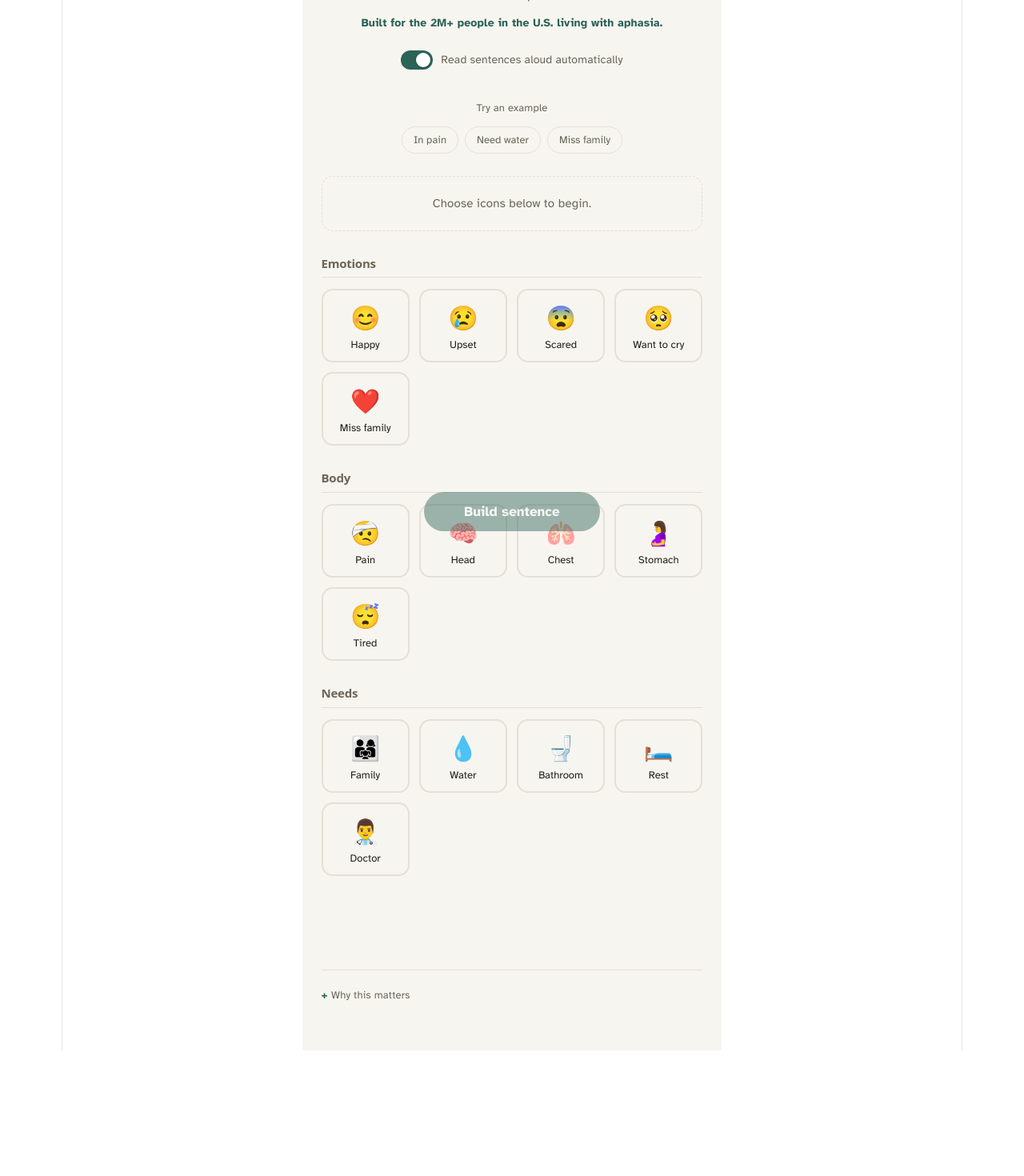
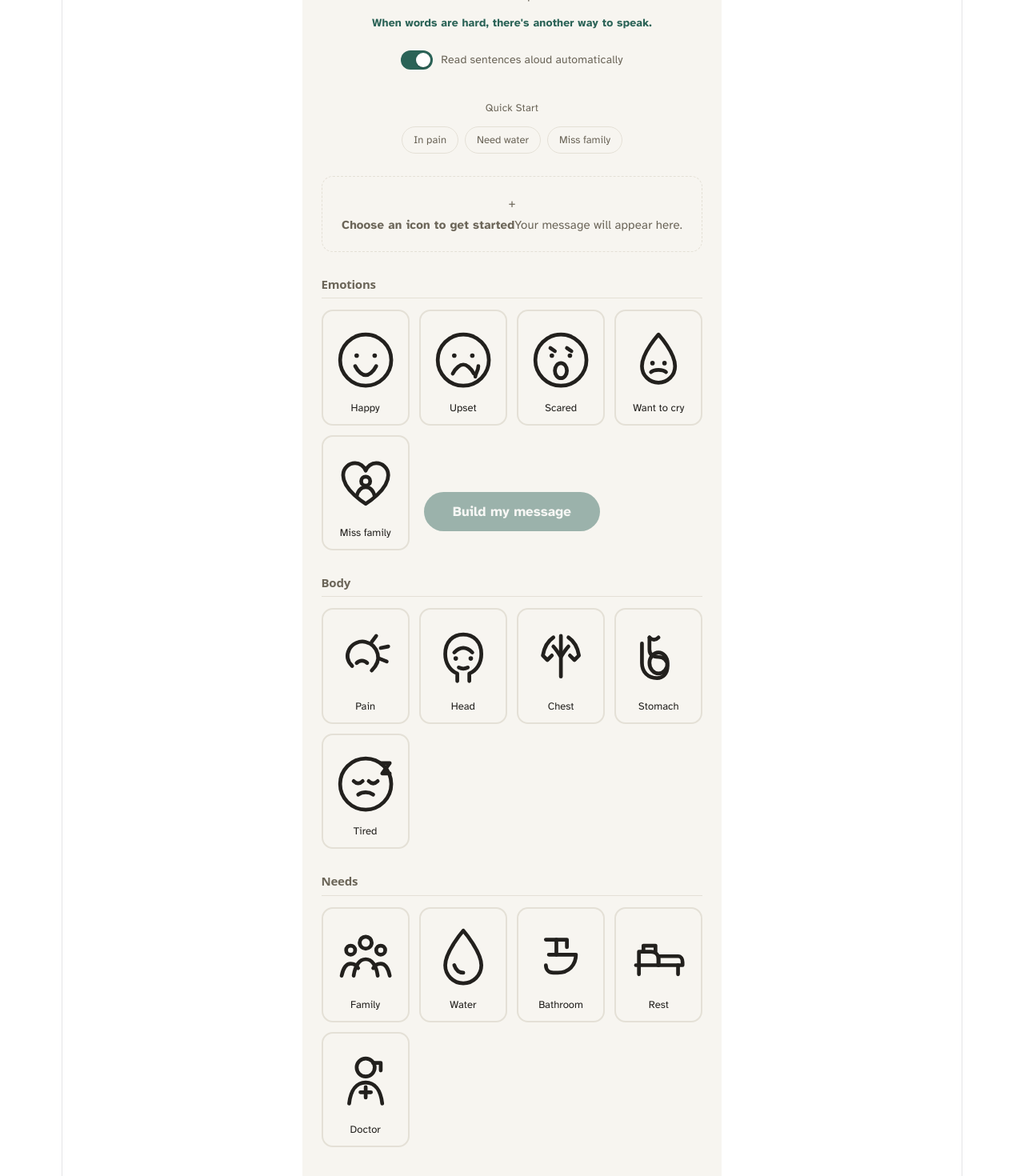
Before and after one commit to kyewrei-art/Echo-of-words, a React (Vite) app in the folder frontend/: page / in a window 1280 px wide. Shown: the part 120-1590 px from the top of the page at 80% size. Before the commit the page ends 1433 px from the top, so only its background shows below. Built offline with nearby package versions, Linux system fonts and the light colour scheme.

Commit message:
Refine frontend UI and icon experience - replace emoji icons with custom SVG icons - added speech controls

```diff
--- a/frontend/src/App.jsx
+++ b/frontend/src/App.jsx
@@ -9,6 +9,184 @@ const EXAMPLES = [
 ];
 
 function App() {
+
+  function IconGraphic({ icon }) {
+  const commonProps = {
+    viewBox: '0 0 48 48',
+    className: 'icon-svg',
+    fill: 'none',
+    stroke: 'currentColor',
+    strokeWidth: 2.5,
+    strokeLinecap: 'round',
+    strokeLinejoin: 'round',
+    'aria-hidden': 'true',
+  };
+
+  switch (icon.id) {
+    // ───────────── Emotions ─────────────
+
+    case 'happy':
+      return (
+        <svg {...commonProps}>
+          <circle cx="24" cy="24" r="17" />
+          <circle cx="18" cy="21" r="1.5" fill="currentColor" stroke="none" />
+          <circle cx="30" cy="21" r="1.5" fill="currentColor" stroke="none" />
+          <path d="M17 28c2 4 5 6 7 6s5-2 7-6" />
+        </svg>
+      );
+
+    case 'sad':
+      return (
+        <svg {...commonProps}>
+          <circle cx="24" cy="24" r="17" />
+          <circle cx="18" cy="21" r="1.5" fill="currentColor" stroke="none" />
+          <circle cx="30" cy="21" r="1.5" fill="currentColor" stroke="none" />
+          <path d="M17 33c2-4 5-6 7-6s5 2 7 6" />
+          <path d="M34 28c0 3-2 5-2 7" />
+        </svg>
+      );
+
+    case 'scared':
+      return (
+        <svg {...commonProps}>
+          <circle cx="24" cy="24" r="17" />
+          <circle cx="18" cy="21" r="1.5" fill="currentColor" stroke="none" />
+          <circle cx="30" cy="21" r="1.5" fill="currentColor" stroke="none" />
+          <ellipse cx="24" cy="31" rx="4" ry="5" />
+          <path d="M17 16l3 2M31 18l-3-2" />
+        </svg>
+      );
+
+    case 'want_cry':
+      return (
+        <svg {...commonProps}>
+          <path d="M24 7C24 7 13 19 13 28a11 11 0 0 0 22 0C35 19 24 7 24 7Z" />
+          <circle cx="20" cy="26" r="1.5" fill="currentColor" stroke="none" />
+          <circle cx="28" cy="26" r="1.5" fill="currentColor" stroke="none" />
+          <path d="M19 32c2-2 8-2 10 0" />
+        </svg>
+      );
+
+    case 'miss_family':
+      return (
+        <svg {...commonProps}>
+          <path d="M24 36S9 27 9 17c0-5 4-8 8-8 3 0 6 2 7 5 1-3 4-5 7-5 4 0 8 3 8 8 0 10-15 19-15 19Z" />
+          <circle cx="24" cy="21" r="3" />
+          <path d="M18 31c1-4 3-6 6-6s5 2 6 6" />
+        </svg>
+      );
+
+    // ───────────── Body ─────────────
+
+    case 'pain':
+      return (
+        <svg {...commonProps}>
+          <path d="M15 29c-3-3-4-7-2-11 2-4 7-6 11-5 4 1 7 4 8 8 1 4-1 8-4 11" />
+          <path d="M28 13l3-4M34 17l5-1M33 24l5 2" />
+          <path d="M18 27c2-2 5-2 7 0" />
+        </svg>
+      );
+
+    case 'head':
+      return (
+        <svg {...commonProps}>
+          <path d="M20 39v-5c-5-2-8-7-8-13 0-8 5-13 12-13s12 5 12 13c0 6-3 11-8 13v5" />
+          <path d="M18 20c2-2 4-3 6-3M30 20c-2-2-4-3-6-3" />
+          <circle cx="19" cy="24" r="1.5" fill="currentColor" stroke="none" />
+          <circle cx="29" cy="24" r="1.5" fill="currentColor" stroke="none" />
+          <path d="M21 30c2 1 4 1 6 0" />
+        </svg>
+      );
+
+    case 'chest':
+      return (
+        <svg {...commonProps}>
+          <path d="M19 10c-3 2-6 6-7 12l3 3 3-3" />
+          <path d="M29 10c3 2 6 6 7 12l-3 3-3-3" />
+          <path d="M24 9v27" />
+          <path d="M19 16c2 2 3 4 5 7M29 16c-2 2-3 4-5 7" />
+        </svg>
+      );
+
+    case 'stomach':
+      return (
+        <svg {...commonProps}>
+          <path d="M18 10v8c0 4 3 5 6 5s6 2 6 6c0 5-3 8-7 8-6 0-10-4-10-10V14" />
+          <path d="M18 10c2 2 4 2 6 0" />
+          <ellipse cx="24" cy="27" rx="6" ry="7" />
+        </svg>
+      );
+
+    case 'tired':
+      return (
+        <svg {...commonProps}>
+          <circle cx="24" cy="24" r="17" />
+          <path d="M16 22c2 2 4 2 6 0M26 22c2 2 4 2 6 0" />
+          <path d="M19 31c3-2 7-2 10 0" />
+          <path d="M34 10h6l-5 7h5" />
+        </svg>
+      );
+
+    // ───────────── Needs ─────────────
+
+    case 'family':
+      return (
+        <svg {...commonProps}>
+          <circle cx="24" cy="14" r="4" />
+          <circle cx="14" cy="19" r="3" />
+          <circle cx="34" cy="19" r="3" />
+          <path d="M16 36c1-7 4-11 8-11s7 4 8 11" />
+          <path d="M8 36c1-5 3-8 6-8 2 0 4 1 5 3M40 36c-1-5-3-8-6-8-2 0-4 1-5 3" />
+        </svg>
+      );
+
+    case 'water':
+      return (
+        <svg {...commonProps}>
+          <path d="M24 6S12 20 12 29a12 12 0 0 0 24 0C36 20 24 6 24 6Z" />
+          <path d="M18 29c1 3 3 5 6 5" />
+        </svg>
+      );
+
+    case 'bathroom':
+      return (
+        <svg {...commonProps}>
+          <path d="M14 12h7v10h-5" />
+          <path d="M21 22h13c0 7-5 12-12 12h-3c-3 0-5-2-5-5" />
+          <path d="M21 12h7M28 12v5" />
+        </svg>
+      );
+
+    case 'rest':
+      return (
+        <svg {...commonProps}>
+          <path d="M9 29h30" />
+          <path d="M11 29V20h8c3 0 5 2 5 5v4" />
+          <path d="M24 29v-6h13c2 0 3 2 3 4v2" />
+          <path d="M11 29v6M37 29v6" />
+          <path d="M14 20v-4h8v4" />
+        </svg>
+      );
+
+    case 'doctor':
+      return (
+        <svg {...commonProps}>
+          <circle cx="24" cy="14" r="6" />
+          <path d="M13 38c1-9 5-14 11-14s10 5 11 14" />
+          <path d="M24 27v7M20.5 30.5h7" />
+          <path d="M29 11h5v5" />
+        </svg>
+      );
+
+    default:
+      return (
+        <span className="emoji" aria-hidden="true">
+          {icon.emoji}
+        </span>
+      );
+  }
+}
+
   const [selected, setSelected] = useState([]); // ordered array of icon objects
   const [sentence, setSentence] = useState('');
   const [loading, setLoading] = useState(false);
@@ -84,7 +262,7 @@ function App() {
         <p className="tagline">
           Tap the icons that match what you want to say. We'll turn them into a sentence and speak it out loud.
         </p>
-        <p className="impact-line">Built for the 2M+ people in the U.S. living with aphasia.</p>
+        <p className="impact-line">When words are hard, there's another way to speak.</p>
         <label className="switch-row">
           <span className="switch">
             <input
@@ -99,7 +277,7 @@ function App() {
       </header>
 
       <div className="examples">
-        <p className="examples-label">Try an example</p>
+        <p className="examples-label">Quick Start</p>
         <div className="examples-row">
           {EXAMPLES.map(ex => (
             <button key={ex.label} className="example-btn" onClick={() => applyExample(ex.ids)}>
@@ -111,11 +289,20 @@ function App() {
 
       <section className="builder" aria-label="Sentence being built">
         {selected.length === 0 ? (
-          <p className="builder-empty">Choose icons below to begin.</p>
+        <div className="builder-empty">
+          <span className="builder-empty-icon">+</span>
+
+          <div className="builder-empty-text">
+            <strong>Choose an icon to get started</strong>
+            <span>Your message will appear here.</span>
+          </div>
+        </div>
         ) : (
           <>
             <div className="builder-head">
-              <p className="builder-title">Building your sentence</p>
+              <div>
+                <p className="builder-title">Build your message</p>
+              </div>
               <button className="clear-btn" onClick={() => { setSelected([]); setSentence(''); setError(''); }}>
                 Clear all
               </button>
@@ -155,7 +342,7 @@ function App() {
                   aria-pressed={isSelected}
                 >
                   {isSelected && <span className="icon-badge">{idx + 1}</span>}
-                  <span className="emoji" aria-hidden="true">{icon.emoji}</span>
+                  <IconGraphic icon={icon} />
                   <span className="icon-label">{icon.label}</span>
                 </button>
               );
@@ -168,7 +355,7 @@ function App() {
         <button className="generate-btn" onClick={generate} disabled={loading || selected.length === 0}>
           {loading ? (
             <span className="dots" aria-hidden="true"><span></span><span></span><span></span></span>
-          ) : 'Build sentence'}
+          ) : 'Build my message'}
         </button>
       </div>
 
@@ -182,12 +369,13 @@ function App() {
 {sentence && (
   <section className="output" aria-live="polite">
     <p className="output-sentence">{sentence}</p>
+
     <button
       className={`replay-btn ${speaking ? 'speaking' : ''}`}
       onClick={() => speak(sentence)}
       aria-label="Play sentence again"
     >
-            🔊
+      <span aria-hidden="true">{speaking ? '◉' : '🔊'}</span>
     </button>
   </section>
 )}
@@ -195,10 +383,8 @@ function App() {
       <details className="about">
         <summary>Why this matters</summary>
         <p>
-          More than two million people in the U.S. live with aphasia, most often after a stroke,
-          and roughly one in three stroke survivors experiences it. Aphasia affects the ability to
-          speak, read, write, or understand language — not intelligence. Silent Voice lets someone
-          build and speak a sentence from simple icons when words don't come easily.
+        Communication should never depend on finding the perfect words.
+        Silent Voice gives people with aphasia a simple way to express what they need, feel or want, one icon at a time.
         </p>
       </details>
     </div>
```
Lines whose indentation alone changed are shown as unchanged.
